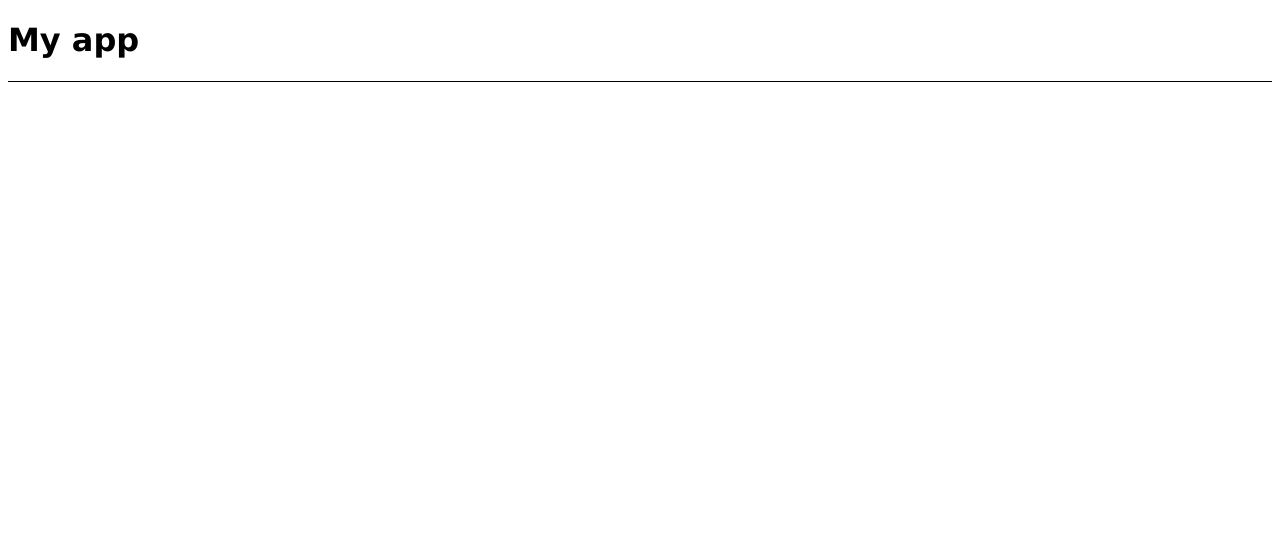
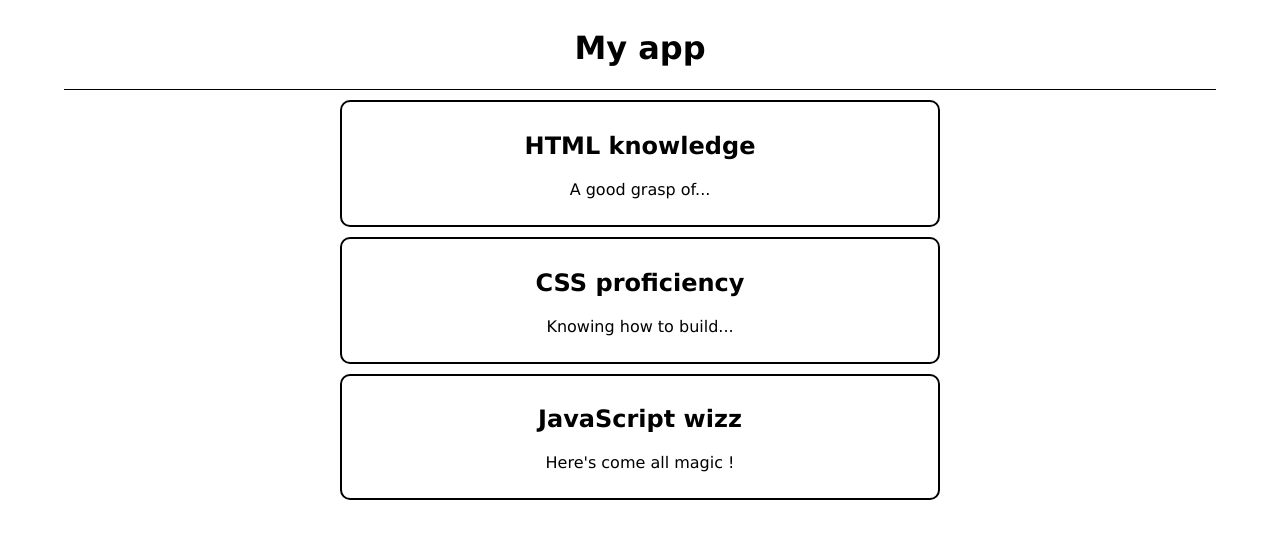
Before and after one commit to tusia313/react-project-display, a React (Create React App) app: page / in a window 1280 px wide. Shown: the top 538 px of the page. Built offline with nearby package versions, Linux system fonts and the light colour scheme.

Commit message:
Custom components part 2

```diff
--- a/src/App.js
+++ b/src/App.js
@@ -21,6 +21,7 @@ const App = () => {
   return (
     <div>
       <CustomHeader title={"My app"} />
+      {skillSet.map(skillSet => <Card key = {skillSet.id} skillSet = {skillSet}/>)}
     </div>
   )
 }
--- a/src/components/Card.js
+++ b/src/components/Card.js
@@ -1,8 +1,9 @@
-const Card = () => {
+const Card = ({skillSet}) => {
+    console.log(skillSet)
     return(
         <div className="card-container">
-            <h2></h2>
-            <p></p>
+            <h2>{skillSet.skill}</h2>
+            <p>{skillSet.description}</p>
         </div>
     )
 }
--- a/src/index.css
+++ b/src/index.css
@@ -1,10 +1,23 @@
 * {
     font-family: Verdana, Geneva, Tahoma, sans-serif;
 }
+
+body {
+    display: flex;
+    justify-content: center;
+}
+
 header {
     border-bottom: 1px solid black;
+    width: 90vw;
+    text-align: center;
 }
 
 .card-container {
-
+    border: 2px solid black;
+    border-radius: 10px;
+    padding: 10px;
+    margin: 10px auto;
+    width: 50%;
+    text-align: center;
 }
```
